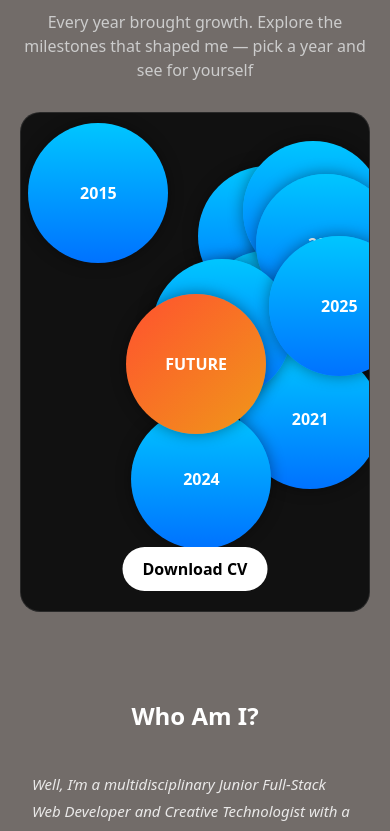
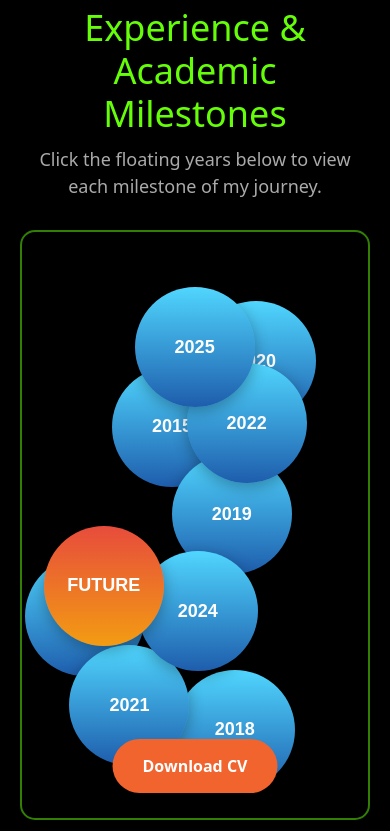
Before and after one commit to gititbunny/nn-react-portfolio, a React (Create React App) app in the folder portfolio/: page / in a window 390 px wide. Shown: the part 5691-6522 px from the top of the page. Built offline with nearby package versions, Linux system fonts and the light colour scheme.

Commit message:
Add experience modal functionality

```diff
--- a/portfolio/src/components/Experience.js
+++ b/portfolio/src/components/Experience.js
@@ -1,11 +1,11 @@
-import React, { useEffect } from "react";
+import React, { useEffect, useRef, useState } from "react";
 import "../styles/Experience.css";
 
 const years = [
   "2015",
   "2016",
   "2018",
-  "2018",
+  "2019",
   "2020",
   "2021",
   "2022",
@@ -14,75 +14,196 @@ const years = [
   "FUTURE",
 ];
 
-const Experience = () => {
+const experienceData = {
+  2015: {
+    title: "Academic Excellence & Leadership",
+    description: [
+      "Graduated with a National Senior Certificate (Bachelor's Pass)",
+      "Passed: Geography, Life Sciences, English FAL, Xitsonga HL, LO, Math, Physical Sciences",
+      "Head Girl, Prefect, and Top 10 Achiever",
+    ],
+    image: "../media/experience-placeholder.png",
+  },
+  2016: {
+    title: "Foundation in Tech Begins",
+    description: [
+      "Enrolled in BSc Mathematical Sciences: Computer Science & Stats",
+      "Built a solid foundation in analytical thinking",
+    ],
+    image: "../media/experience-placeholder.png",
+  },
+  2018: {
+    title: "A Strategic Shift",
+    description: [
+      "Paused formal education to pursue independent growth",
+      "Shifted to skill-building and real-world experience",
+    ],
+    image: "../media/experience-placeholder.png",
+  },
+  2019: {
+    title: "Self-Taught Designer",
+    description: [
+      "Learned Graphic Design independently",
+      "Traveled to France for a confidential campaign under NDA",
+    ],
+    image: "../media/experience-placeholder.png",
+  },
+  2020: {
+    title: "Freelance Growth",
+    description: [
+      "Freelance Graphic Designer",
+      "Launched Etsy store – 474+ digital art sales globally",
+    ],
+    image: "../media/experience-placeholder.png",
+  },
+  2021: {
+    title: "Professional Design Internship",
+    description: [
+      "Graphic Design Intern at Rikhotso IT Solutions",
+      "Hands-on experience with professional editing tools",
+    ],
+    image: "../media/experience-placeholder.png",
+  },
+  2022: {
+    title: "Creative Expansion",
+    description: [
+      "Completed internship",
+      "Launched Virtual Stylist brand + Digital Creator services",
+    ],
+    image: "../media/experience-placeholder.png",
+  },
+  2024: {
+    title: "Entering Tech",
+    description: [
+      "Completed SheCodes Software Dev Cert Program",
+      "Built web apps, landing pages, explored AI basics",
+    ],
+    image: "../media/experience-placeholder.png",
+  },
+  2025: {
+    title: "Advancing Full-Stack Skills",
+    description: [
+      "Currently upskilling in React, Python, APIs, Bootstrap",
+      "Focused on building scalable real-world apps",
+    ],
+    image: "../media/experience-placeholder.png",
+  },
+  FUTURE: {
+    title: "Future Goals",
+    description: [
+      "Master AI, Data Structures, and Full-Stack Tools",
+      "Earn more certifications + return to university",
+      "Join a growth-driven team and build AI-powered tools",
+    ],
+    image: "../media/experience-placeholder.png",
+  },
+};
+
+export default function Experience() {
+  const containerRef = useRef();
+  const [particles, setParticles] = useState([]);
+  const [activeYear, setActiveYear] = useState(null);
+
+  const initializeParticles = () => {
+    const bounds = containerRef.current.getBoundingClientRect();
+    const newParticles = years.map((year) => ({
+      year,
+      x: Math.random() * (bounds.width - 150),
+      y: Math.random() * (bounds.height - 150),
+      vx: Math.random() * 2 - 1,
+      vy: Math.random() * 2 - 1,
+    }));
+    setParticles(newParticles);
+  };
+
   useEffect(() => {
-    const container = document.getElementById("particles");
-    const containerRect = container.getBoundingClientRect();
-    const particles = [];
-
-    years.forEach((year) => {
-      const particle = document.createElement("div");
-      particle.className = `timeline-particle ${
-        year === "FUTURE" ? "future" : ""
-      }`;
-      particle.textContent = year;
-      particle.dataset.year = year;
-
-      const size = 90;
-      const padding = 100; // space to prevent overlap with edges and button
-      const x = Math.random() * (containerRect.width - size - padding);
-      const y = Math.random() * (containerRect.height - size - padding);
-
-      particle.style.left = `${x}px`;
-      particle.style.top = `${y}px`;
-
-      container.appendChild(particle);
-      particles.push({
-        element: particle,
-        x,
-        y,
-        vx: (Math.random() - 0.5) * 1.5,
-        vy: (Math.random() - 0.5) * 1.5,
-      });
-    });
-
-    function animateParticles() {
-      const width = container.offsetWidth;
-      const height = container.offsetHeight;
-      const size = 90;
-
-      particles.forEach((p) => {
-        p.x += p.vx;
-        p.y += p.vy;
-
-        if (p.x <= 0 || p.x + size >= width) p.vx *= -1;
-        if (p.y <= 0 || p.y + size >= height - 60) p.vy *= -1; // 60px buffer for CV button
-
-        p.element.style.left = `${p.x}px`;
-        p.element.style.top = `${p.y}px`;
-      });
-
-      requestAnimationFrame(animateParticles);
-    }
-
-    animateParticles();
+    initializeParticles();
   }, []);
 
+  useEffect(() => {
+    let frame;
+    const animate = () => {
+      setParticles((prev) =>
+        prev.map((p) => {
+          let { x, y, vx, vy } = p;
+          const bounds = containerRef.current.getBoundingClientRect();
+          if (x + 150 >= bounds.width || x <= 0) vx *= -1;
+          if (y + 150 >= bounds.height - 70 || y <= 0) vy *= -1;
+
+          return { ...p, x: x + vx, y: y + vy, vx, vy };
+        })
+      );
+      frame = requestAnimationFrame(animate);
+    };
+    animate();
+    return () => cancelAnimationFrame(frame);
+  }, []);
+
+  const nextYear = () => {
+    const index = years.indexOf(activeYear);
+    setActiveYear(years[(index + 1) % years.length]);
+  };
+
+  const prevYear = () => {
+    const index = years.indexOf(activeYear);
+    setActiveYear(years[(index - 1 + years.length) % years.length]);
+  };
+
   return (
-    <section className="experience-section">
-      <h2 className="experience-title">
-        Professional Experience & Academic Milestones
-      </h2>
+    <section id="experience">
+      <h2>Professional Experience & Academic Milestones</h2>
       <p className="experience-intro">
-        Every year brought growth. Explore the milestones that shaped me — pick
-        a year and see for yourself
+        Click the floating years below to view each milestone of my journey.
       </p>
-      <div className="experience-box">
-        <button className="cv-download">Download CV</button>
-        <div className="particle-container" id="particles"></div>
+      <div className="experience-box" ref={containerRef}>
+        {particles.map((p, i) => (
+          <div
+            key={i}
+            className={`year-bubble ${p.year === "FUTURE" ? "future" : ""}`}
+            style={{ left: p.x, top: p.y }}
+            onClick={() => setActiveYear(p.year)}
+          >
+            {p.year}
+          </div>
+        ))}
+        <a
+          href="../media/ROLW Resume CV Nina Nkhwashu.pdf"
+          className="download-btn"
+          download
+        >
+          <i className="fas fa-download"></i> Download CV
+        </a>
       </div>
+
+      {activeYear && (
+        <div className="year-modal">
+          <div className="modal-card">
+            <button className="close-btn" onClick={() => setActiveYear(null)}>
+              &times;
+            </button>
+            <div className="modal-grid">
+              <img
+                src={experienceData[activeYear].image}
+                alt="Experience"
+                className="modal-img"
+              />
+              <div className="modal-info">
+                <h3>{activeYear}</h3>
+                <h4>{experienceData[activeYear].title}</h4>
+                <ul>
+                  {experienceData[activeYear].description.map((item, idx) => (
+                    <li key={idx}>{item}</li>
+                  ))}
+                </ul>
+                <div className="modal-nav">
+                  <button onClick={prevYear}>&larr;</button>
+                  <button onClick={nextYear}>&rarr;</button>
+                </div>
+              </div>
+            </div>
+          </div>
+        </div>
+      )}
     </section>
   );
-};
-
-export default Experience;
+}
--- a/portfolio/src/styles/Experience.css
+++ b/portfolio/src/styles/Experience.css
@@ -1,83 +1,176 @@
-.experience-section {
+#experience {
+  background: #000;
+  padding: 80px 20px;
+  color: #fff;
   text-align: center;
-  padding: 50px 20px;
-  background: rgba(20, 11, 5, 0.6);
+  position: relative;
 }
 
-.experience-title {
-  font-size: 28px;
-  color: #fff;
+#experience h2 {
+  font-size: 36px;
+  color: #65fe08;
   margin-bottom: 10px;
 }
 
 .experience-intro {
-  color: #ccc;
+  color: #aaa;
   margin-bottom: 30px;
-  font-size: 16px;
+  font-size: 18px;
 }
 
 .experience-box {
+  height: 70vh;
+  border: 2px solid rgba(101, 254, 8, 0.5);
+  border-radius: 15px;
   position: relative;
-  height: 500px;
-  width: 100%;
-  max-width: 1000px;
+  overflow: hidden;
+  background: #000;
+  max-width: 1200px;
   margin: 0 auto;
-  background: #111;
-  border-radius: 20px;
-  overflow: hidden;
-  border: 1px solid rgba(255, 255, 255, 0.1);
 }
 
-.particle-container {
-  position: relative;
+.year-bubble {
+  position: absolute;
+  width: 120px;
+  height: 120px;
+  background: linear-gradient(to bottom, #50d6fe, #1e5dac);
+  border-radius: 50%;
+  color: #fff;
+  font-weight: bold;
+  display: flex;
+  justify-content: center;
+  align-items: center;
+  font-family: "Montserrat", sans-serif;
+  font-size: 18px;
+  cursor: pointer;
+  box-shadow: 0 4px 15px rgba(0, 0, 0, 0.3);
+  transition: transform 0.2s;
+  user-select: none;
+}
+
+.year-bubble:hover {
+  transform: scale(1.2);
+}
+
+.year-bubble.future {
+  background: linear-gradient(to bottom, #e74c3c, #f39c12);
+}
+
+.download-btn {
+  position: absolute;
+  bottom: 25px;
+  left: 50%;
+  transform: translateX(-50%);
+  background: #f1642e;
+  color: white;
+  padding: 15px 30px;
+  border-radius: 50px;
+  text-decoration: none;
+  font-weight: bold;
+  transition: background 0.3s;
+  z-index: 10;
+}
+
+.download-btn:hover {
+  background: #65fe08;
+}
+
+.year-modal {
+  position: fixed;
+  top: 0;
+  left: 0;
   width: 100%;
   height: 100%;
+  background: rgba(0, 0, 0, 0.85);
+  display: flex;
+  justify-content: center;
+  align-items: center;
+  z-index: 999;
 }
 
-.timeline-particle {
-  position: absolute;
-  width: 140px;
-  height: 140px;
-  border-radius: 50%;
-  background: linear-gradient(to bottom, #00c6ff, #0072ff);
-  color: white;
-  font-weight: bold;
-  display: flex;
-  align-items: center;
-  justify-content: center;
-  user-select: none;
-  box-shadow: 0 0 15px rgba(0, 0, 0, 0.4);
-  transition: transform 0.3s ease, z-index 0.3s ease;
-  z-index: 1;
+.modal-card {
+  background: #000;
+  padding: 40px;
+  border-radius: 15px;
+  max-width: 950px;
+  width: 90%;
+  position: relative;
+  border: 1px solid #50d6fe;
 }
 
-.timeline-particle:hover {
-  transform: scale(1.2);
-  z-index: 10;
+.close-btn {
+  position: absolute;
+  top: 20px;
+  right: 20px;
+  background: none;
+  border: none;
+  color: #50d6fe;
+  font-size: 30px;
   cursor: pointer;
 }
 
-.timeline-particle.future {
-  background: linear-gradient(to bottom right, #ff512f, #f09819);
-  color: white;
+.modal-grid {
+  display: flex;
+  flex-wrap: wrap;
+  gap: 30px;
 }
 
-.cv-download {
-  position: absolute;
-  bottom: 20px;
-  left: 50%;
-  transform: translateX(-50%);
-  z-index: 10;
-  background: white;
-  color: black;
-  padding: 10px 20px;
-  border-radius: 30px;
-  font-weight: bold;
-  cursor: pointer;
-  border: none;
-  transition: background 0.3s ease;
+.modal-img {
+  width: 300px;
+  height: auto;
+  border-radius: 10px;
+  object-fit: cover;
 }
 
-.cv-download:hover {
-  background: #f0f0f0;
+.modal-info {
+  flex: 1;
+  text-align: left;
 }
+
+.modal-info h3 {
+  color: #50d6fe;
+  font-size: 28px;
+  margin-bottom: 10px;
+}
+
+.modal-info h4 {
+  color: #65fe08;
+  margin-bottom: 15px;
+}
+
+.modal-info ul {
+  list-style: disc;
+  padding-left: 20px;
+}
+
+.modal-nav {
+  margin-top: 20px;
+  display: flex;
+  gap: 20px;
+}
+
+.modal-nav button {
+  background: rgba(255, 255, 255, 0.1);
+  color: #50d6fe;
+  border: none;
+  padding: 10px 20px;
+  border-radius: 50px;
+  cursor: pointer;
+}
+
+.modal-nav button:hover {
+  background: #65fe08;
+  color: #000;
+}
+
+@media (max-width: 768px) {
+  .modal-grid {
+    flex-direction: column;
+    align-items: center;
+  }
+
+  .modal-img {
+    width: 50%;
+    max-height: 100px;
+  }
+}
```
Also changed, not shown: portfolio/src/data/timelineData.js (added, +105 -0 lines), portfolio/public/media/experience-placeholder.png (added), 1 other file (tests, documents, lock files or other folders).
